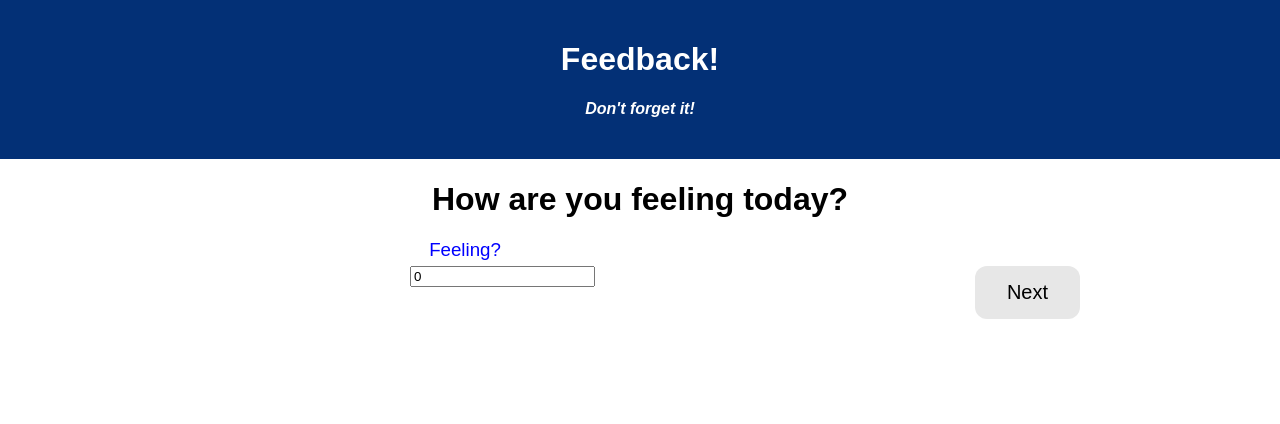
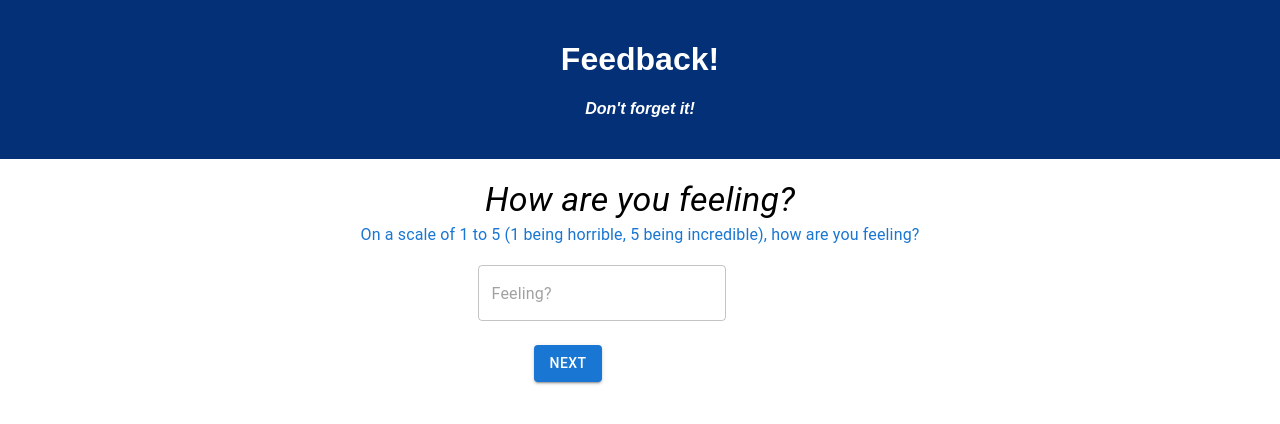
Before and after one commit to searley96/weekend-redux-feedback-loop, a React (Create React App) app: page /#/ in a window 1280 px wide. Shown: the top 424 px of the page. Built offline with nearby package versions, Linux system fonts and the light colour scheme.

Commit message:
added mui to feeling component

```diff
--- a/src/components/Feeling/Feeling.jsx
+++ b/src/components/Feeling/Feeling.jsx
@@ -1,6 +1,10 @@
 import { useHistory } from "react-router-dom";
 import { useState } from "react";
 import { useDispatch } from "react-redux";
+import Button from "@mui/material/Button";
+import Typography from "@mui/material/Typography";
+import Box from "@mui/material/Box";
+import TextField from "@mui/material/TextField";
 
 function Feeling() {
   const dispatch = useDispatch();
@@ -8,13 +12,13 @@ function Feeling() {
   const history = useHistory();
 
   //state
-  const [newFeeling, setFeeling] = useState({ feeling : 0});
+  const [newFeeling, setFeeling] = useState("");
 
   //handler for collecting data and pushing to /understanding
   //dispatch saved input within
-  const saveFeeling = () => {
+  const saveFeeling = (event) => {
     event.preventDefault();
-    if (newFeeling > 0) {
+    if (newFeeling >= 1 && newFeeling <= 5)  {
       dispatch({
         type: "SAVE_FEELING",
         payload: newFeeling ,
@@ -22,26 +26,33 @@ function Feeling() {
       console.log(newFeeling);
       history.push("/understanding");
     } else {
-      alert("Please enter a number!");
+      alert("Please enter a number between 1 and 5!");
     }
   };
   return (
     <>
-      <div>
-        <h1>How are you feeling today?</h1>
-        <h3>Feeling?</h3>
-      </div>
-      <div>
+      <Box textAlign="center">
+        <Typography variant="h4">How are you feeling?</Typography>
+        <Typography variant="subtitle1" color="primary">
+          On a scale of 1 to 5 (1 being horrible, 5 being incredible), how are you feeling?
+        </Typography>
+      </Box>
+
+      <Box textAlign="center">
         <form onSubmit={saveFeeling}>
-          <input
-            type="number"
-            placeholder="How are you feeling?"
-            value={newFeeling.feeling}
-            onChange={(event) => setFeeling(event.target.value)}
-          ></input>
-          <button type="submit">Next</button>
+          <Box  justifyContent="center" alignItems="center" mt={2}>
+            <TextField
+              placeholder="Feeling?"
+              value={newFeeling}
+              onChange={(event) => setFeeling(event.target.value)}
+              sx={{ marginRight: 1 }}
+            />
+            <Button variant="contained" type="submit" sx={{ mt: 10}}>
+              Next
+            </Button>
+          </Box>
         </form>
-      </div>
+      </Box>
     </>
   );
 }
```
